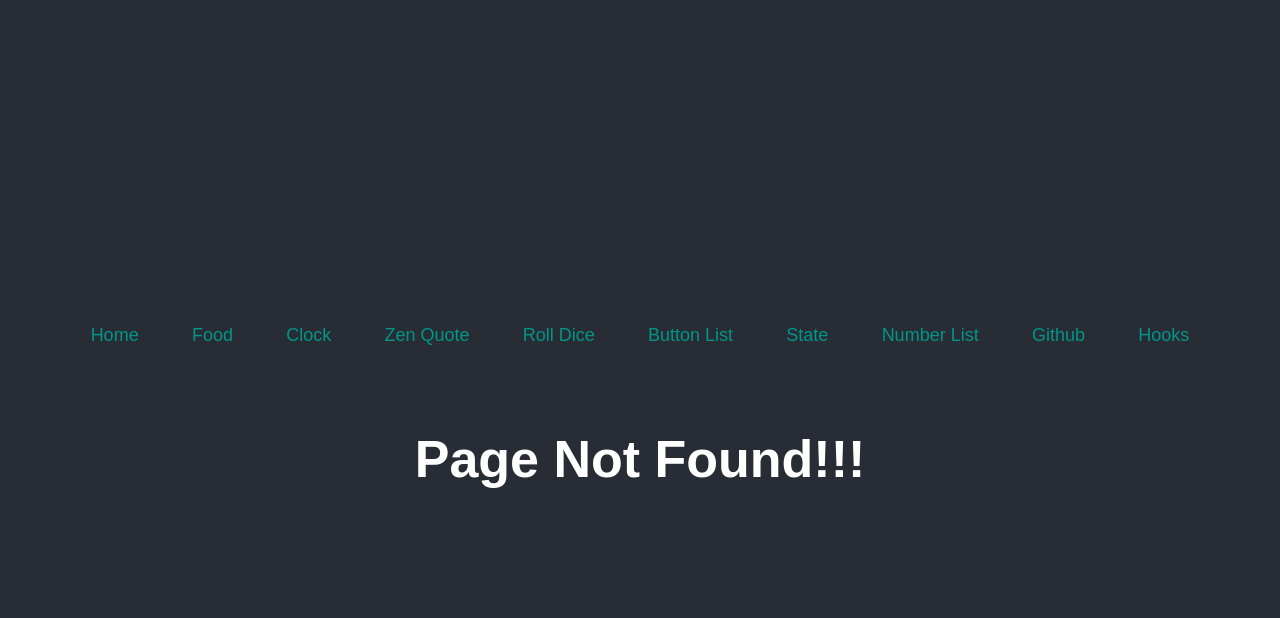
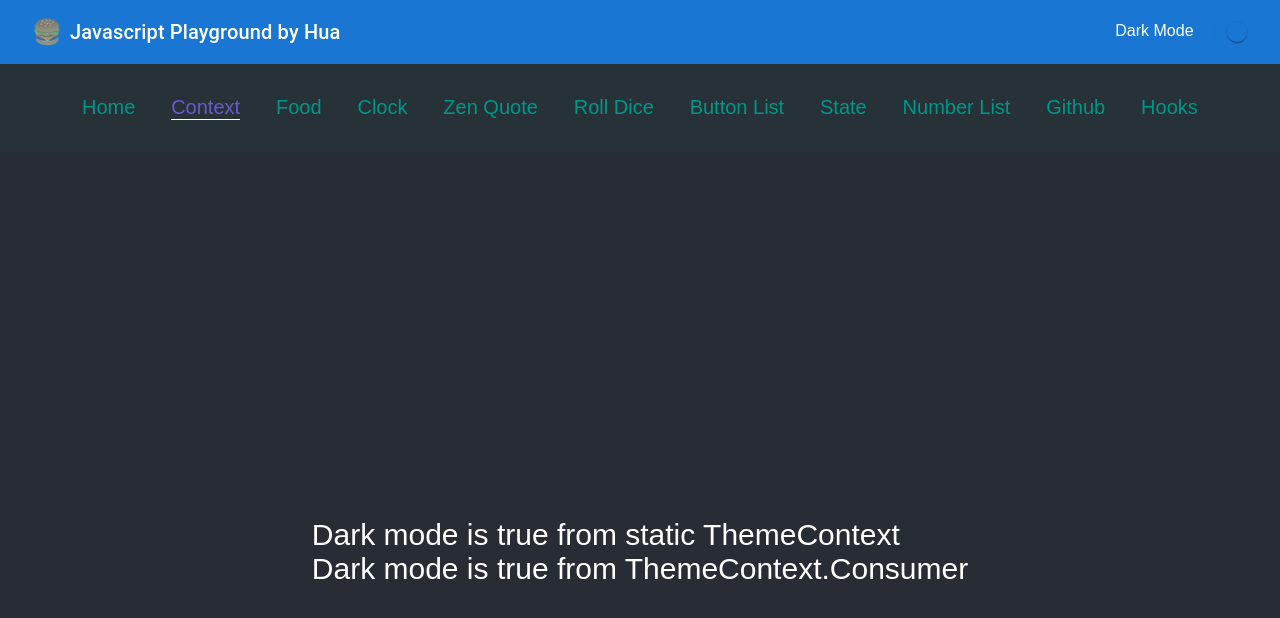
Before and after one commit to lianghua1987/react-playground, a React (Create React App) app: page /context in a window 1280 px wide. Before the commit this address had no page. Shown: the top 618 px of the page. Built offline with nearby package versions, Linux system fonts and the light colour scheme.

Commit message:
Add nav bar

```diff
--- a/package.json
+++ b/package.json
@@ -3,6 +3,11 @@
   "version": "0.1.0",
   "private": true,
   "dependencies": {
+    "@emotion/react": "^11.11.1",
+    "@emotion/styled": "^11.11.0",
+    "@mui/icons-material": "^5.14.7",
+    "@mui/styled-engine-sc": "^5.14.7",
+    "@mui/system": "^5.14.7",
     "@testing-library/jest-dom": "^5.17.0",
     "@testing-library/react": "^13.4.0",
     "@testing-library/user-event": "^13.5.0",
@@ -15,6 +20,7 @@
     "react-dom": "^18.2.0",
     "react-router-dom": "^6.15.0",
     "react-scripts": "^5.0.1",
+    "styled-components": "^5.3.11",
     "typescript": "^4.9.5",
     "uuidv4": "^6.2.13",
     "web-vitals": "^2.1.4"
--- a/public/index.html
+++ b/public/index.html
@@ -4,11 +4,6 @@
     <meta charset="utf-8"/>
     <link rel="icon" href="%PUBLIC_URL%/favicon.ico"/>
     <meta name="viewport" content="width=device-width, initial-scale=1"/>
-    <meta name="theme-color" content="#000000"/>
-    <meta
-            name="description"
-            content="Web site created using create-react-app"
-    />
     <link rel="apple-touch-icon" href="%PUBLIC_URL%/logo192.png"/>
 
     <link rel="manifest" href="%PUBLIC_URL%/manifest.json"/>
--- a/src/App.css
+++ b/src/App.css
@@ -1,38 +1,32 @@
 .App {
     text-align: center;
-}
-
-.App-logo {
-    height: 40vmin;
-    pointer-events: none;
-}
-
-@media (prefers-reduced-motion: no-preference) {
-    .App-logo {
-        animation: App-logo-spin infinite 20s linear;
-    }
+    width: 100%;
 }
 
 .App-header {
-    background-color: #282c34;
-    min-height: 100vh;
+    background-color: #263238;
+}
+
+.App-body {
     display: flex;
-    flex-direction: column;
     align-items: center;
     justify-content: center;
-    font-size: calc(10px + 2vmin);
+    background-color: #282c34 !important;
     color: white;
+    width: 100% !important;
+    font-size: 30px;
+    height: 100vh;
 }
 
 .App-nav {
     width: 90%;
     display: flex;
-    margin: 1rem auto;
+    margin: 0 auto;
     justify-content: space-around;
 }
 
 .App-nav a {
-    font-size: 18px;
+    font-size: 20px;
 }
 
 .App-nav a.active {
@@ -43,12 +37,3 @@
 .App-link {
     color: #61dafb;
 }
-
-@keyframes App-logo-spin {
-    from {
-        transform: rotate(0deg);
-    }
-    to {
-        transform: rotate(360deg);
-    }
-}
--- a/src/App.tsx
+++ b/src/App.tsx
@@ -2,7 +2,7 @@ import React from 'react';
 import {Navigate, NavLink, Route, Routes} from 'react-router-dom';
 import './App.css';
 import Hua from "./random/Hua";
-import State from "./State";
+import State from "./random/State";
 import RollDice from "./roll-dice/RollDice";
 import ButtonList from "./random/ButtonList";
 import NumberList from "./random/parent-child/NumberList";
@@ -10,19 +10,21 @@ import Food from "./random/Food";
 import Clock from "./lifecycle-methods/Clock";
 import ZenQuote from "./lifecycle-methods/ZenQuote";
 import GithubUsers from "./lifecycle-methods/GithubUsers";
-import {render} from "@testing-library/react";
 import NotFound from "./not-found";
-import Counter from "./hooks/Counter";
 import Hooks from "./hooks/Hooks";
+import Navbar from "./context/Navbar";
+import ThemeProvider from "./context/ThemeContext";
+import Context from "./context/Context";
 
 function App() {
-
-  // @ts-ignore
   return (
-    <div className="App">
+    <ThemeProvider className="App">
+      <div >
+        <Navbar/>
         <header className="App-header">
           <nav className="App-nav">
             <NavLink to="/">Home</NavLink>
+            <NavLink to="/context">Context</NavLink>
             <NavLink to="/food">Food</NavLink>
             <NavLink to="/clock">Clock</NavLink>
             <NavLink to="/zen-quote">Zen Quote</NavLink>
@@ -33,8 +35,11 @@ function App() {
             <NavLink to="/github-user">Github</NavLink>
             <NavLink to="/hooks">Hooks</NavLink>
           </nav>
+        </header>
+        <div className="App-body">
           <Routes>
             <Route path="/" element={<Hua name="Hua" mood="OBLIVIOUS"/>}/>
+            <Route path="/context" element={<Context/>}/>
             <Route path="/food" element={<Food/>}/>
             <Route path="/food/:name" element={<Food/>}/>
             <Route path="/clock" element={<Clock/>}/>
@@ -48,8 +53,9 @@ function App() {
             <Route path="/hooks/:id" element={<Hooks/>}/>
             <Route path="*" element={<NotFound/>}/>
           </Routes>
-      </header>
         </div>
+      </div>
+    </ThemeProvider>
   );
 }
 
--- /dev/null
+++ b/src/context/Context.tsx
@@ -0,0 +1,20 @@
+import {ThemeContext} from "./ThemeContext";
+import {Component} from "react";
+
+export default class Context extends Component<any, any> {
+  static contextType = ThemeContext;
+
+  render() {
+    // @ts-ignore
+    const {isDarkMode} = this.context;
+    return (
+      <div>
+        <div>Dark mode is {String(isDarkMode)} from static ThemeContext</div>
+        <ThemeContext.Consumer>
+          {(value: any) => (<div>Dark mode is {String(value.isDarkMode)} from ThemeContext.Consumer</div>)}
+        </ThemeContext.Consumer>
+      </div>
+
+    );
+  }
+}
--- /dev/null
+++ b/src/context/Navbar.css
@@ -0,0 +1,4 @@
+.Navbar{
+    font-size: 30px;
+    padding: 40px;
+}
--- /dev/null
+++ b/src/context/Navbar.tsx
@@ -0,0 +1,51 @@
+import React, {useContext, useState} from "react";
+import AppBar from '@mui/material/AppBar';
+import ToolBar from '@mui/material/Toolbar';
+import Switch from '@mui/material/Switch';
+import IconButton from '@mui/material/IconButton';
+import Typography from '@mui/material/Typography';
+import { styled, createTheme, ThemeProvider } from '@mui/system';
+import {ThemeContext} from "./ThemeContext";
+import './Navbar.css';
+
+function Navbar(props: any) {
+  const classes = props;
+
+  // @ts-ignore
+  const {isDarkMode, toggleTheme} = useContext(ThemeContext);
+  const [darkMode, setDarkMode] = useState(isDarkMode);
+
+  const changeHandler = () => {
+    setDarkMode(!darkMode);
+    toggleTheme();
+  }
+
+  return (
+
+    <div className={classes.root}>
+      <AppBar position='static' color='primary'>
+        <ToolBar>
+          <IconButton className={classes.menuButton}>
+            <span>🍔</span>
+          </IconButton>
+          <Typography variant="h6" className={classes.title} sx={{flexGrow: 1}}>
+            Javascript Playground by Hua
+          </Typography>
+          <div>
+            Dark Mode <Switch checked={darkMode} onChange={changeHandler}/>
+          </div>
+        </ToolBar>
+      </AppBar>
+    </div>
+  );
+}
+
+export default styled(Navbar)(({theme}) => ({
+  root: {
+    width: "12%",
+    marginBottom: "500px"
+  },
+  menuButton: {
+    padding: "100px"
+  }
+}));
--- /dev/null
+++ b/src/context/ThemeContext.tsx
@@ -0,0 +1,24 @@
+import React, {Component, createContext} from "react";
+
+// @ts-ignore
+export const ThemeContext = createContext();
+
+class ThemeProvider extends Component<any, any> {
+  constructor(props: any) {
+    super(props);
+    this.state = {isDarkMode: true};
+    this.toggleTheme = this.toggleTheme.bind(this);
+  }
+
+  toggleTheme() {
+    this.setState({isDarkMode: !this.state.isDarkMode});
+  }
+
+  render() {
+    return <ThemeContext.Provider value={{...this.state, toggleTheme: this.toggleTheme}}>
+      {this.props.children}
+    </ThemeContext.Provider>
+  }
+}
+
+export default ThemeProvider;
--- a/src/index.css
+++ b/src/index.css
@@ -1,13 +1,4 @@
-body {
-  margin: 0;
-  font-family: -apple-system, BlinkMacSystemFont, 'Segoe UI', 'Roboto', 'Oxygen',
-    'Ubuntu', 'Cantarell', 'Fira Sans', 'Droid Sans', 'Helvetica Neue',
-    sans-serif;
-  -webkit-font-smoothing: antialiased;
-  -moz-osx-font-smoothing: grayscale;
-}
-
 code {
-  font-family: source-code-pro, Menlo, Monaco, Consolas, 'Courier New',
+    font-family: source-code-pro, Menlo, Monaco, Consolas, 'Courier New',
     monospace;
 }
--- a/src/index.tsx
+++ b/src/index.tsx
@@ -3,20 +3,13 @@ import ReactDOM from 'react-dom/client';
 import './index.css';
 import App from './App';
 import {BrowserRouter} from "react-router-dom";
-import reportWebVitals from './reportWebVitals';
 
 const root = ReactDOM.createRoot(
   document.getElementById('root') as HTMLElement
 );
+
 root.render(
-  <React.StrictMode>
-    <BrowserRouter>
-      <App />
-    </BrowserRouter>
-  </React.StrictMode>
+  <BrowserRouter>
+      <App/>
+  </BrowserRouter>
 );
-
-// If you want to start measuring performance in your app, pass a function
-// to log results (for example: reportWebVitals(console.log))
-// or send to an analytics endpoint. Learn more: https://bit.ly/CRA-vitals
-reportWebVitals();
--- a/src/reportWebVitals.ts
+++ /dev/null
@@ -1,15 +0,0 @@
-import { ReportHandler } from 'web-vitals';
-
-const reportWebVitals = (onPerfEntry?: ReportHandler) => {
-  if (onPerfEntry && onPerfEntry instanceof Function) {
-    import('web-vitals').then(({ getCLS, getFID, getFCP, getLCP, getTTFB }) => {
-      getCLS(onPerfEntry);
-      getFID(onPerfEntry);
-      getFCP(onPerfEntry);
-      getLCP(onPerfEntry);
-      getTTFB(onPerfEntry);
-    });
-  }
-};
-
-export default reportWebVitals;
```
Also changed, not shown: src/random/State.tsx (renamed from src/State.tsx), 1 other file (tests, documents, lock files or other folders). Lines whose indentation alone changed are shown as unchanged.
